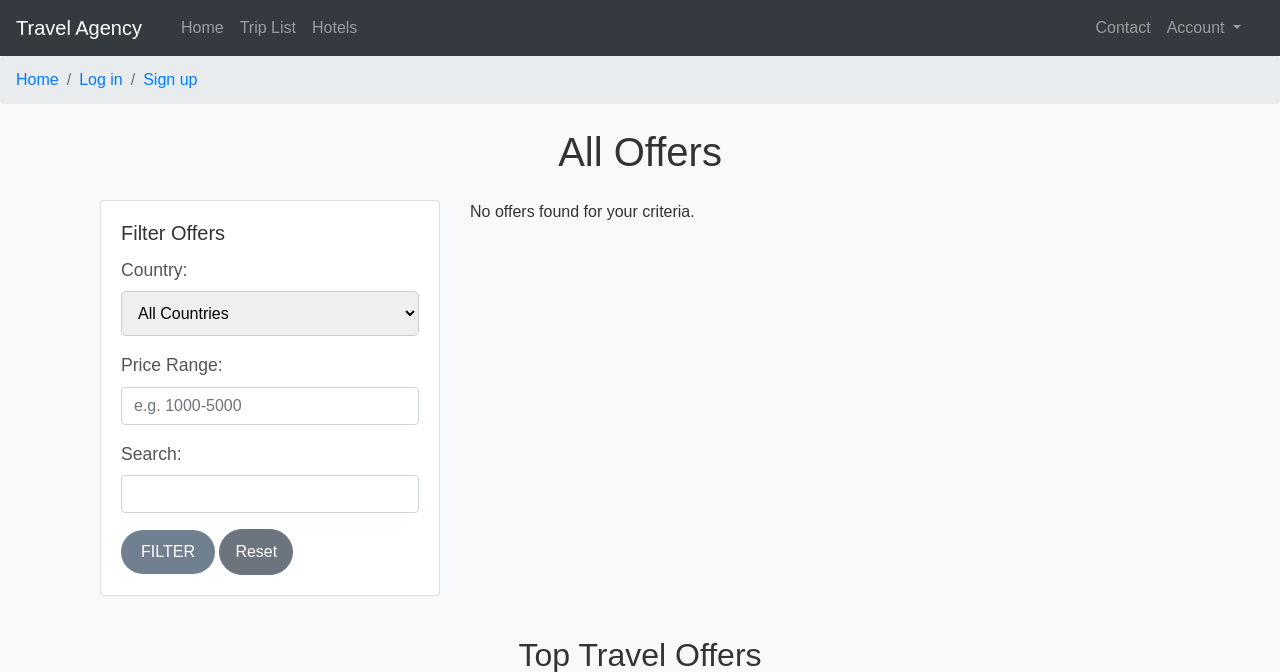
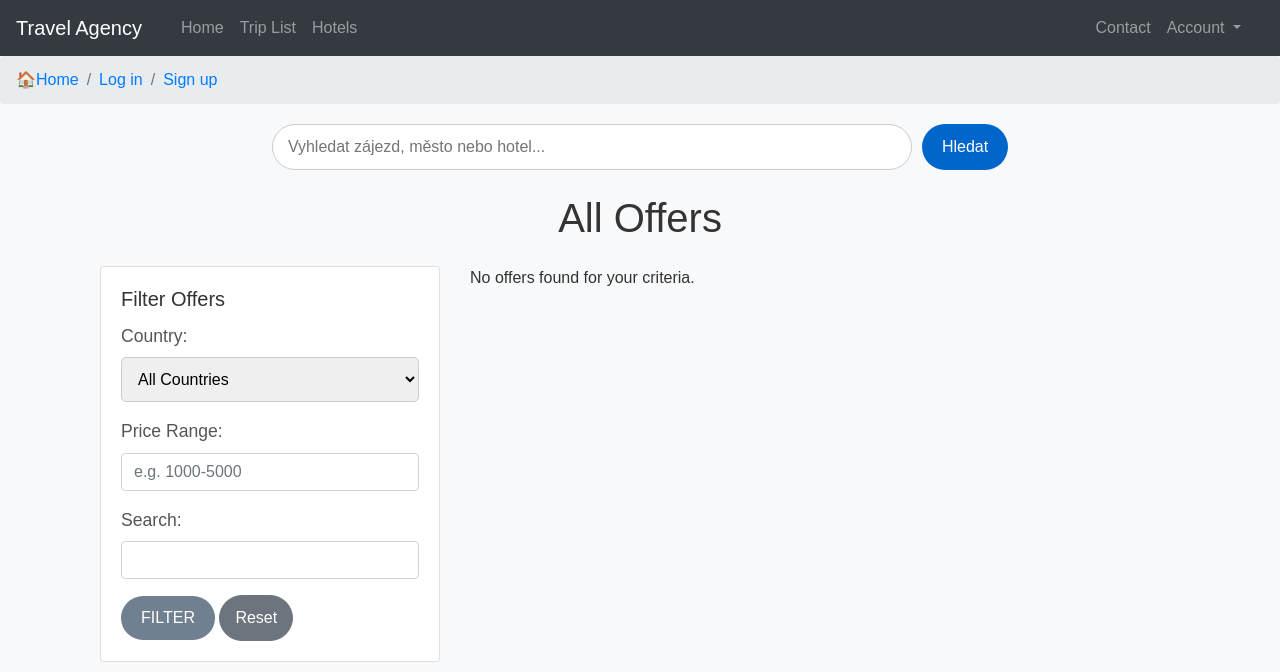
Before and after one commit to ZoltronPy/CS05, a Django app: page /offers/ in a window 1280 px wide. Shown: the top 672 px of the page. Run offline with Django 5.2, Linux system fonts and the light colour scheme; data that the repository does not hold is empty; some libraries are stand-ins or nearby versions.

Commit message:
nedokončený vyhledávač

```diff
--- a/CS5/urls.py
+++ b/CS5/urls.py
@@ -33,6 +33,8 @@ urlpatterns = [
     path('offers/', views.all_offers, name='all_offers'),
     path('offers/<int:pk>/', views.offer_detail, name='offer_detail'),
 
+    path('search/', views.search_results, name='search_results'),
+
 ]
 
 if settings.DEBUG:
--- a/static/css.css
+++ b/static/css.css
@@ -320,3 +320,36 @@ input:checked + .slider {
 input:checked + .slider:before {
     transform: translateX(26px);
 }
+.search-container {
+    margin: 20px 0;
+    text-align: center;
+}
+
+.search-form {
+    display: flex;
+    justify-content: center;
+    gap: 10px;
+}
+
+.search-input {
+    width: 50%;
+    padding: 10px 15px;
+    border: 1px solid #ccc;
+    border-radius: 25px;
+    font-size: 1rem;
+}
+
+.search-button {
+    background-color: #0066cc;
+    color: white;
+    border: none;
+    padding: 10px 20px;
+    border-radius: 25px;
+    font-size: 1rem;
+    cursor: pointer;
+    transition: background-color 0.3s ease;
+}
+
+.search-button:hover {
+    background-color: #004d99;
+}
--- a/templates/base.html
+++ b/templates/base.html
@@ -28,7 +28,7 @@
     <nav aria-label="breadcrumb">
         <ol class="breadcrumb">
             {% block breadcrumb %}
-            <li class="breadcrumb-item"><a href="{% url 'homepage' %}">Home</a></li>
+            <li class="breadcrumb-item"><a href="{% url 'homepage' %}">🏠Home</a></li>
             {% if user.is_authenticated %}
                 <li class="breadcrumb-item"><a href="{% url 'trip_list' %}">Trips</a></li>
                 <li class="breadcrumb-item"><a href="{% url 'all_offers' %}">Offers</a></li>
@@ -42,6 +42,18 @@
             {% endblock %}
         </ol>
     </nav>
+
+    <div class="search-container">
+    <form action="{% url 'search_results' %}" method="get" class="search-form">
+        <input
+            type="text"
+            name="q"
+            placeholder="Vyhledat zájezd, město nebo hotel..."
+            class="search-input"
+            required>
+        <button type="submit" class="search-button">Hledat</button>
+    </form>
+</div>
 
     <!-- Flash Messages -->
     {% if messages %}
--- a/viewer/templates/trip_detail.html
+++ b/viewer/templates/trip_detail.html
@@ -64,7 +64,7 @@
                         <div class="text-center my-3">
                             <h5>Total Price: <span id="total-price">0</span> CZK</h5>
                         </div>
-                        <div class="d-grid">
+                        <div class="d-grid text-center my-3">
                             <button type="submit" class="btn btn-primary">Confirm Booking</button>
                         </div>
                     </form>
--- a/viewer/views.py
+++ b/viewer/views.py
@@ -216,3 +216,19 @@ def all_offers(request):
 def offer_detail(request, pk):
     offer = get_object_or_404(TravelInfo, pk=pk)
     return render(request, 'all_offers.html', {'offer': offer})
+
+
+def search_results(request):
+    query = request.GET.get('q')  # Získání vstupu z formuláře
+    if query:
+        results = TravelInfo.objects.filter(
+            tour_name__icontains=query
+        ) | TravelInfo.objects.filter(
+            destination_city__name__icontains=query  # Filtrování podle cílového města
+        ) | TravelInfo.objects.filter(
+            Hotel__name__icontains=query  # Filtrování podle názvu hotelu
+        )
+    else:
+        results = TravelInfo.objects.none()  # Prázdná sada výsledků
+
+    return render(request, 'search_results.html', {'results': results, 'query': query})
```
Also changed, not shown: viewer/templates/search_results.html (added, +21 -0 lines).
